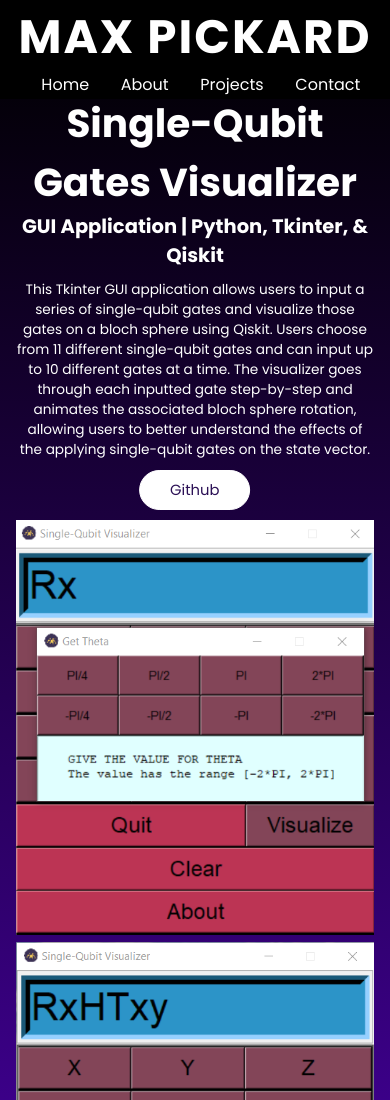
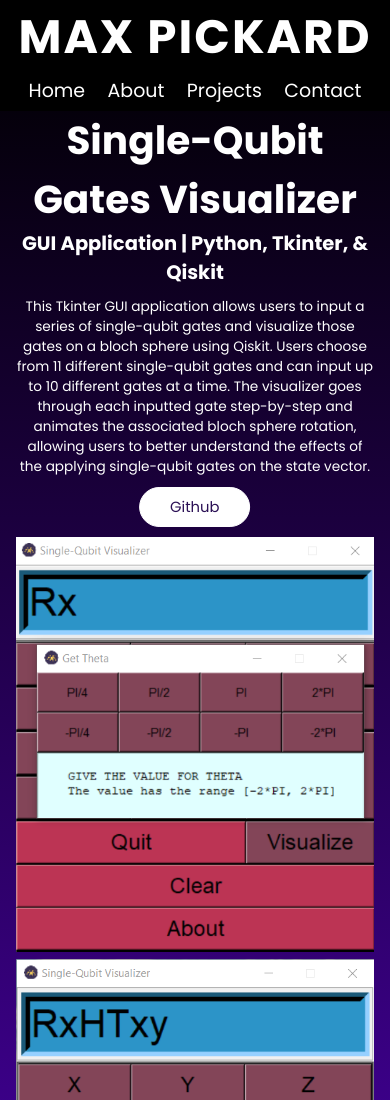
Before and after one commit to mpickles/mpickles.github.io, a plain HTML site: page projects/qubitVis.html in a window 390 px wide. Shown: the top 1100 px of the page. Drawn offline with nearby package versions, Linux system fonts and the light colour scheme.

Commit message:
first commit

```diff
--- a/styles/index.css
+++ b/styles/index.css
@@ -370,8 +370,8 @@
     }
 
     #aboutMe img {
-        width: 30vh;
-        height: 30vh;
+        width: 40vh;
+        height: 40vh;
         margin-left: 10px;
     }
 
--- a/styles/main.css
+++ b/styles/main.css
@@ -69,7 +69,6 @@
     text-decoration: none;
     color: #ffff;
     border-radius: 20px;
-
 }
 
 header ul li a:hover,
@@ -147,12 +146,14 @@
     }
 
     header ul li {
-        margin-left: 3vw;
+        /* margin-left: 3vw; */
+        margin: .5vh;
+        font-size: 2.25vh;
     }
 
 
     header ul li a {
-        padding: 1px 10px;
+        padding: 1px 7px;
     }
 
     section {
--- a/styles/projects.css
+++ b/styles/projects.css
@@ -104,7 +104,7 @@
     .secProj {
         display: inline-block;
         text-align: center;
-        padding-top: 10vh;
+        padding-top: 12vh;
         padding-left: 4vw;
         padding-right: 4vw;
         margin: 0;
@@ -112,6 +112,7 @@
     }
 
     .secProj h2 {
+
         margin: 0;
         font-size: 10vw;
     }
```
